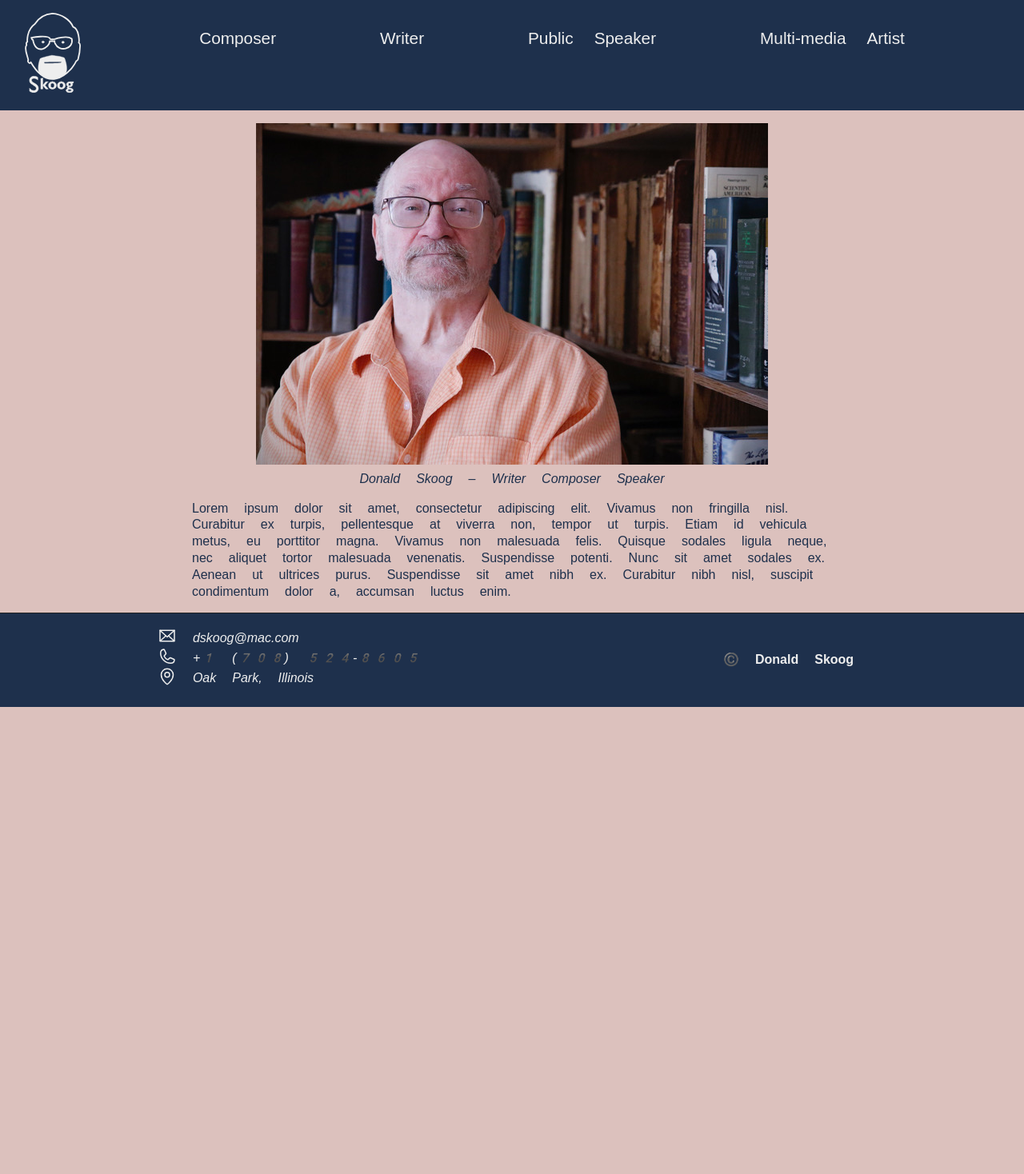
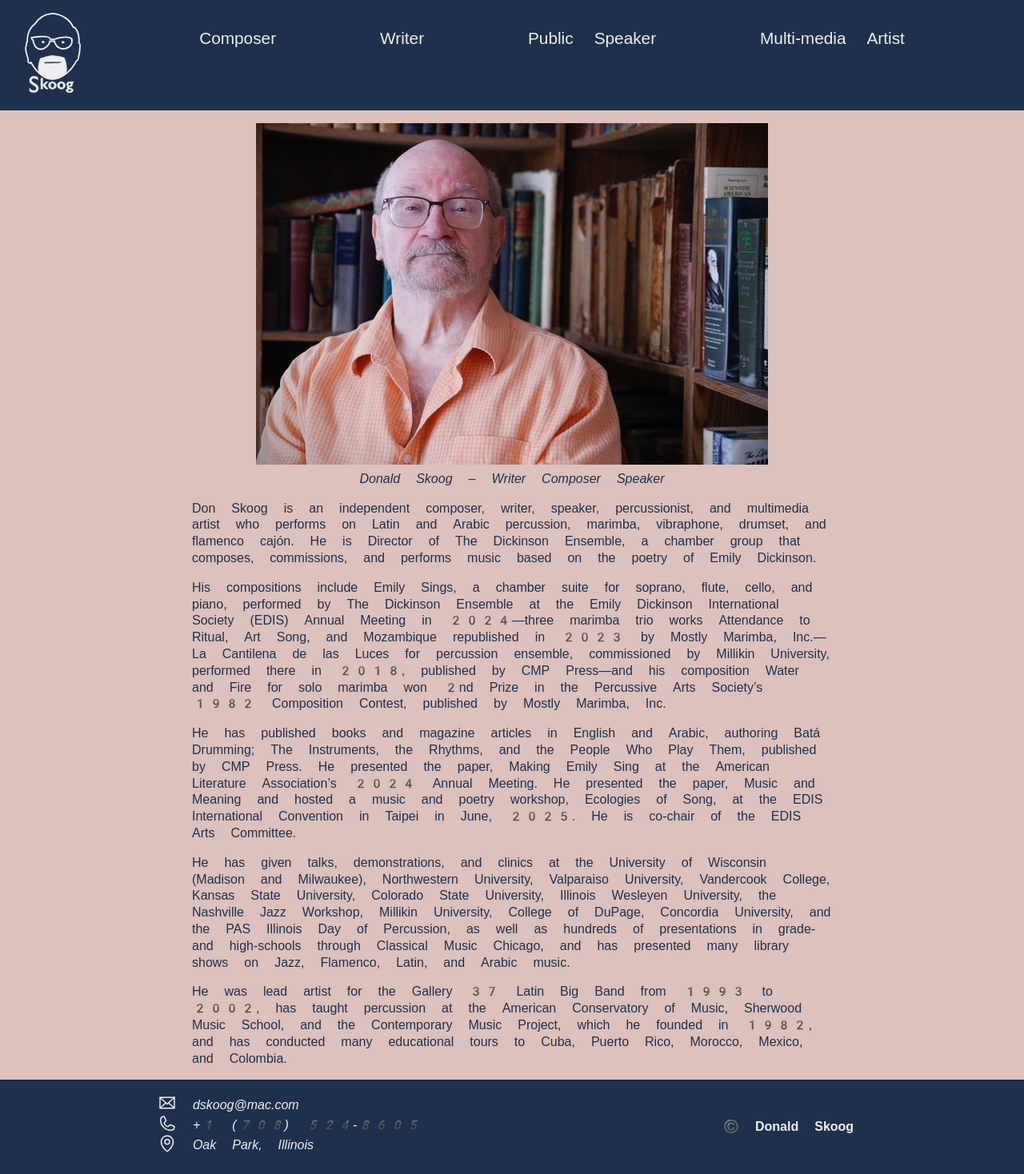
Before and after one commit to donaldskoog/don-skoog-website, a Jekyll site: the page built from index.md, in a window 1280 px wide. Shown: the whole page at 80% size. Built offline with Jekyll 4.4.1, drawn with Linux system fonts in a browser that asks for light colours; some web fonts are replaced; before the commit the page ends 900 px from its top, so only the background shows below that.

Commit message:
First draft of biography.

```diff
--- a/index.md
+++ b/index.md
@@ -4,10 +4,14 @@
 
 layout: default
 ---
-<section>
+<section markdown=1>
 <figure markdown=1>
 <img src="images/portrait.jpg" alt="Donald Skoog Portrait">
 <figcaption>Donald Skoog – Writer Composer Speaker</figcaption>
 </figure>
-<p>Lorem ipsum dolor sit amet, consectetur adipiscing elit. Vivamus non fringilla nisl. Curabitur ex turpis, pellentesque at viverra non, tempor ut turpis. Etiam id vehicula metus, eu porttitor magna. Vivamus non malesuada felis. Quisque sodales ligula neque, nec aliquet tortor malesuada venenatis. Suspendisse potenti. Nunc sit amet sodales ex. Aenean ut ultrices purus. Suspendisse sit amet nibh ex. Curabitur nibh nisl, suscipit condimentum dolor a, accumsan luctus enim.</p>
+<p>Don Skoog is an independent composer, writer, speaker, percussionist, and multimedia artist who performs on Latin and Arabic percussion, marimba, vibraphone, drumset, and flamenco cajón. He is Director of The Dickinson Ensemble, a chamber group that composes, commissions, and performs music based on the poetry of Emily Dickinson.</p>
+<p>His compositions include Emily Sings, a chamber suite for soprano, flute, cello, and piano, performed by The Dickinson Ensemble at the Emily Dickinson International Society (EDIS) Annual Meeting in 2024—three marimba trio works Attendance to Ritual, Art Song, and Mozambique republished in 2023 by Mostly Marimba, Inc.—La Cantilena de las Luces for percussion ensemble, commissioned by Millikin University, performed there in 2018, published by CMP Press—and his composition Water and Fire for solo marimba won 2nd Prize in the Percussive Arts Society’s 1982 Composition Contest, published by Mostly Marimba, Inc.</p>
+<p>He has published books and magazine articles in English and Arabic, authoring  Batá Drumming; The Instruments, the Rhythms, and the People Who Play Them, published by CMP Press. He presented the paper, Making Emily Sing at the American Literature Association’s 2024 Annual Meeting. He presented the paper, Music and Meaning and hosted a music and poetry workshop, Ecologies of Song, at the EDIS International Convention in Taipei in June, 2025. He is co-chair of the EDIS Arts Committee.</p>
+<p>He has given talks, demonstrations, and clinics at the University of Wisconsin (Madison and Milwaukee), Northwestern University, Valparaiso University, Vandercook College, Kansas State University, Colorado State University, Illinois Wesleyen University, the Nashville Jazz Workshop, Millikin University, College of DuPage, Concordia University, and the PAS Illinois Day of Percussion, as well as hundreds of presentations in grade- and high-schools through Classical Music Chicago, and has presented many library shows on Jazz, Flamenco, Latin, and Arabic music.</p>
+<p>He was lead artist for the Gallery 37 Latin Big Band from 1993 to 2002, has taught percussion at the American Conservatory of Music, Sherwood Music School, and the Contemporary Music Project, which he founded in 1982, and has conducted many educational tours to Cuba, Puerto Rico, Morocco, Mexico, and Colombia.</p>
 </section>
```
